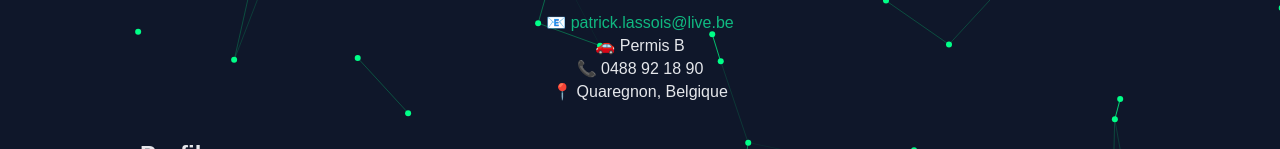
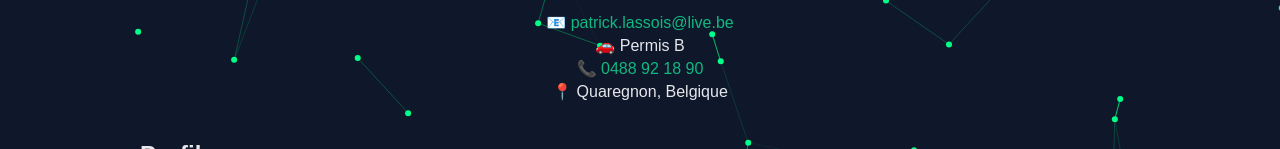
Before and after one commit to patrscl/patrickCV2, a website: page index.html in a window 1280 px wide. Shown: the part 287-436 px from the top of the page. Drawn offline with nearby package versions, Linux system fonts and the light colour scheme.

Commit message:
Fix HTML structure and update contact details

```diff
--- a/index.html
+++ b/index.html
@@ -36,7 +36,7 @@
             <ul class="infos">
                 <li>📧 <a href="mailto:patrick.lassois@live.be" > patrick.lassois@live.be</a></li>
                 <li>🚗 Permis B</li>
-                <li>📞 0488 92 18 90</li>
+                <li>📞 <a href="tel:+32488921890">0488 92 18 90</a></li>
                 <li>📍 Quaregnon, Belgique</li>
             </ul>
         </header>
```
